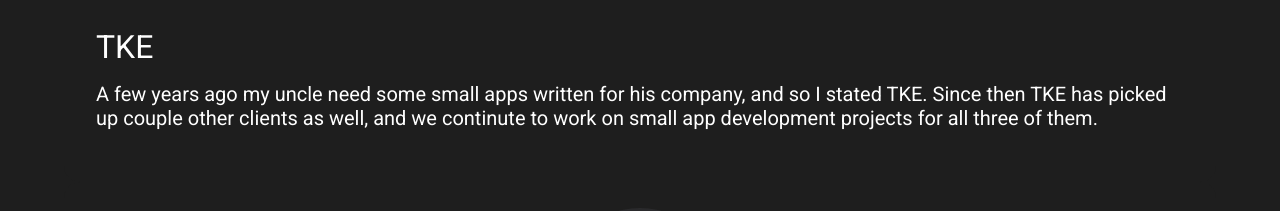
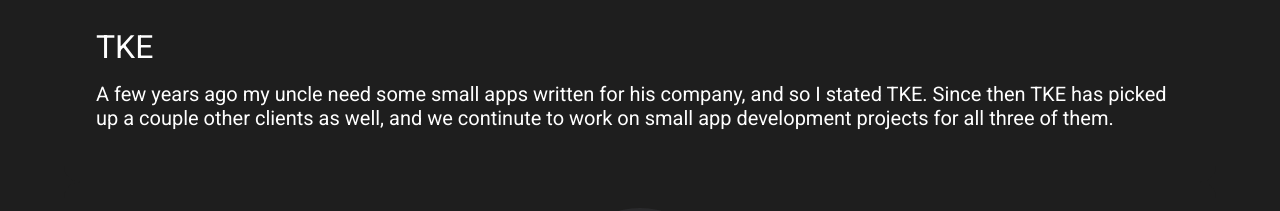
Before and after one commit to MechMel/web-dev-final, a plain HTML site: page work.html in a window 1280 px wide. Shown: the part 567-778 px from the top of the page. Drawn offline with Linux system fonts and the light colour scheme.

Commit message:
Fixed a typo

```diff
--- a/work.html
+++ b/work.html
@@ -56,7 +56,7 @@
                 <h2 class="experience-title">TKE</h2>
                 <p class="chunk-body">
                   A few years ago my uncle need some small apps written for his
-                  company, and so I stated TKE. Since then TKE has picked up
+                  company, and so I stated TKE. Since then TKE has picked up a
                   couple other clients as well, and we continute to work on
                   small app development projects for all three of them.
                 </p>
```
